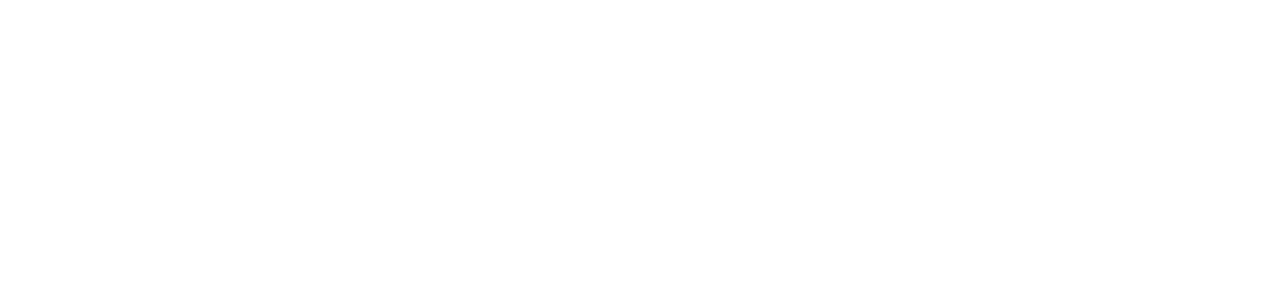
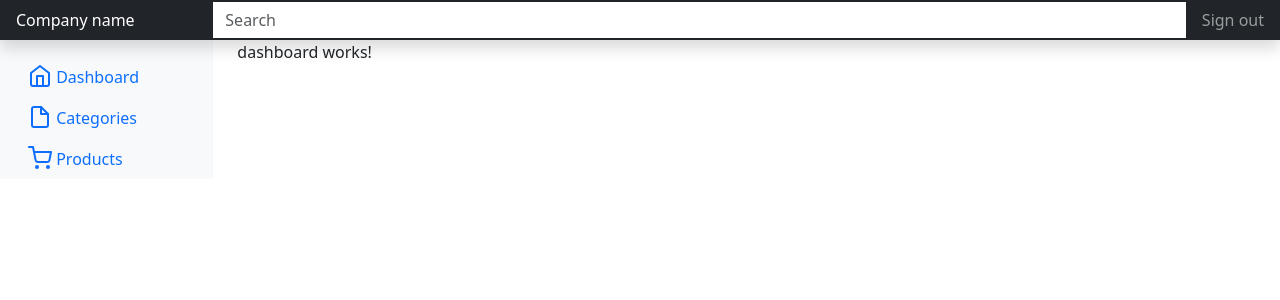
Before and after one commit to PhanThanhDong-Crush/Farmwork1_WE17301, an Angular app: page /admin/dashboard in a window 1280 px wide. Before the commit this address led to /. Shown: the top 300 px of the page. Built offline with nearby package versions, Linux system fonts and the light colour scheme.

Commit message:
FW1-25 <html css Layout-Admin>

```diff
--- a/src/app/app.module.ts
+++ b/src/app/app.module.ts
@@ -14,6 +14,7 @@ import { SignUpComponent } from './components/Client/sign-up/sign-up.component';
 import { LayoutClientComponent } from './layout/layout-client/layout-client.component';
 import { LayoutAdminComponent } from './layout/layout-admin/layout-admin.component';
 import { AboutComponent } from './components/Client/about/about.component';
+import { DashboardComponent } from './components/Admin/dashboard/dashboard.component';
 
 @NgModule({
   declarations: [
@@ -28,7 +29,8 @@ import { AboutComponent } from './components/Client/about/about.component';
     SignUpComponent,
     LayoutClientComponent,
     LayoutAdminComponent,
-    AboutComponent
+    AboutComponent,
+    DashboardComponent
   ],
   imports: [
     BrowserModule,
--- /dev/null
+++ b/src/app/components/Admin/dashboard/dashboard.component.html
@@ -0,0 +1 @@
+<p>dashboard works!</p>
--- a/src/app/layout/layout-admin/layout-admin.component.html
+++ b/src/app/layout/layout-admin/layout-admin.component.html
@@ -1 +1,97 @@
-<p>layout-admin works!</p>
+<body>
+    <svg xmlns="http://www.w3.org/2000/svg" style="display: none;">
+        <symbol id="check2" viewBox="0 0 16 16">
+            <path
+                d="M13.854 3.646a.5.5 0 0 1 0 .708l-7 7a.5.5 0 0 1-.708 0l-3.5-3.5a.5.5 0 1 1 .708-.708L6.5 10.293l6.646-6.647a.5.5 0 0 1 .708 0z">
+            </path>
+        </symbol>
+        <symbol id="circle-half" viewBox="0 0 16 16">
+            <path d="M8 15A7 7 0 1 0 8 1v14zm0 1A8 8 0 1 1 8 0a8 8 0 0 1 0 16z"></path>
+        </symbol>
+        <symbol id="moon-stars-fill" viewBox="0 0 16 16">
+            <path
+                d="M6 .278a.768.768 0 0 1 .08.858 7.208 7.208 0 0 0-.878 3.46c0 4.021 3.278 7.277 7.318 7.277.527 0 1.04-.055 1.533-.16a.787.787 0 0 1 .81.316.733.733 0 0 1-.031.893A8.349 8.349 0 0 1 8.344 16C3.734 16 0 12.286 0 7.71 0 4.266 2.114 1.312 5.124.06A.752.752 0 0 1 6 .278z">
+            </path>
+            <path
+                d="M10.794 3.148a.217.217 0 0 1 .412 0l.387 1.162c.173.518.579.924 1.097 1.097l1.162.387a.217.217 0 0 1 0 .412l-1.162.387a1.734 1.734 0 0 0-1.097 1.097l-.387 1.162a.217.217 0 0 1-.412 0l-.387-1.162A1.734 1.734 0 0 0 9.31 6.593l-1.162-.387a.217.217 0 0 1 0-.412l1.162-.387a1.734 1.734 0 0 0 1.097-1.097l.387-1.162zM13.863.099a.145.145 0 0 1 .274 0l.258.774c.115.346.386.617.732.732l.774.258a.145.145 0 0 1 0 .274l-.774.258a1.156 1.156 0 0 0-.732.732l-.258.774a.145.145 0 0 1-.274 0l-.258-.774a1.156 1.156 0 0 0-.732-.732l-.774-.258a.145.145 0 0 1 0-.274l.774-.258c.346-.115.617-.386.732-.732L13.863.1z">
+            </path>
+        </symbol>
+        <symbol id="sun-fill" viewBox="0 0 16 16">
+            <path
+                d="M8 12a4 4 0 1 0 0-8 4 4 0 0 0 0 8zM8 0a.5.5 0 0 1 .5.5v2a.5.5 0 0 1-1 0v-2A.5.5 0 0 1 8 0zm0 13a.5.5 0 0 1 .5.5v2a.5.5 0 0 1-1 0v-2A.5.5 0 0 1 8 13zm8-5a.5.5 0 0 1-.5.5h-2a.5.5 0 0 1 0-1h2a.5.5 0 0 1 .5.5zM3 8a.5.5 0 0 1-.5.5h-2a.5.5 0 0 1 0-1h2A.5.5 0 0 1 3 8zm10.657-5.657a.5.5 0 0 1 0 .707l-1.414 1.415a.5.5 0 1 1-.707-.708l1.414-1.414a.5.5 0 0 1 .707 0zm-9.193 9.193a.5.5 0 0 1 0 .707L3.05 13.657a.5.5 0 0 1-.707-.707l1.414-1.414a.5.5 0 0 1 .707 0zm9.193 2.121a.5.5 0 0 1-.707 0l-1.414-1.414a.5.5 0 0 1 .707-.707l1.414 1.414a.5.5 0 0 1 0 .707zM4.464 4.465a.5.5 0 0 1-.707 0L2.343 3.05a.5.5 0 1 1 .707-.707l1.414 1.414a.5.5 0 0 1 0 .708z">
+            </path>
+        </symbol>
+    </svg>
+
+    <header class="navbar navbar-dark sticky-top bg-dark flex-md-nowrap p-0 shadow">
+        <a class="navbar-brand col-md-3 col-lg-2 me-0 px-3 fs-6" routerLink="dashboard">Company name</a>
+        <button class="navbar-toggler position-absolute d-md-none collapsed" type="button" data-bs-toggle="collapse"
+            data-bs-target="#sidebarMenu" aria-controls="sidebarMenu" aria-expanded="false"
+            aria-label="Toggle navigation">
+            <span class="navbar-toggler-icon"></span>
+        </button>
+        <input class="form-control form-control-dark w-100 rounded-0 border-0" type="text" placeholder="Search"
+            aria-label="Search">
+        <div class="navbar-nav">
+            <div class="nav-item text-nowrap">
+                <a class="nav-link px-3" href="#">Sign out</a>
+            </div>
+        </div>
+    </header>
+
+    <div class="container-fluid">
+        <div class="row">
+            <!-- menu -->
+            <nav id="sidebarMenu" class="col-md-3 col-lg-2 d-md-block bg-body-tertiary sidebar collapse">
+                <div class="position-sticky pt-3 sidebar-sticky">
+                    <ul class="nav flex-column">
+                        <li class="nav-item">
+                            <a class="nav-link active" aria-current="page" routerLink="dashboard">
+                                <svg xmlns="http://www.w3.org/2000/svg" width="24" height="24" viewBox="0 0 24 24"
+                                    fill="none" stroke="currentColor" stroke-width="2" stroke-linecap="round"
+                                    stroke-linejoin="round" class="feather feather-home align-text-bottom"
+                                    aria-hidden="true">
+                                    <path d="M3 9l9-7 9 7v11a2 2 0 0 1-2 2H5a2 2 0 0 1-2-2z"></path>
+                                    <polyline points="9 22 9 12 15 12 15 22"></polyline>
+                                </svg>
+                                Dashboard
+                            </a>
+                        </li>
+                        <li class="nav-item">
+                            <a class="nav-link" routerLink="categories">
+                                <svg xmlns="http://www.w3.org/2000/svg" width="24" height="24" viewBox="0 0 24 24"
+                                    fill="none" stroke="currentColor" stroke-width="2" stroke-linecap="round"
+                                    stroke-linejoin="round" class="feather feather-file align-text-bottom"
+                                    aria-hidden="true">
+                                    <path d="M13 2H6a2 2 0 0 0-2 2v16a2 2 0 0 0 2 2h12a2 2 0 0 0 2-2V9z"></path>
+                                    <polyline points="13 2 13 9 20 9"></polyline>
+                                </svg>
+                                Categories
+                            </a>
+                        </li>
+                        <li class="nav-item">
+                            <a class="nav-link" routerLink="products">
+                                <svg xmlns="http://www.w3.org/2000/svg" width="24" height="24" viewBox="0 0 24 24"
+                                    fill="none" stroke="currentColor" stroke-width="2" stroke-linecap="round"
+                                    stroke-linejoin="round" class="feather feather-shopping-cart align-text-bottom"
+                                    aria-hidden="true">
+                                    <circle cx="9" cy="21" r="1"></circle>
+                                    <circle cx="20" cy="21" r="1"></circle>
+                                    <path d="M1 1h4l2.68 13.39a2 2 0 0 0 2 1.61h9.72a2 2 0 0 0 2-1.61L23 6H6"></path>
+                                </svg>
+                                Products
+                            </a>
+                        </li>
+
+                    </ul>
+
+                </div>
+            </nav>
+
+            <main class="col-md-9 ms-sm-auto col-lg-10 px-md-4">
+                <router-outlet></router-outlet>
+            </main>
+        </div>
+    </div>
+
+</body>
--- a/src/app/layout/layout-client/layout-client.component.html
+++ b/src/app/layout/layout-client/layout-client.component.html
@@ -67,7 +67,7 @@
         </div>
     </div>
 
-    <main>
+    <main class="pt-3">
         <router-outlet></router-outlet>
     </main>
     <footer class="bg-dark py-4 mt-auto">
```
Also changed, not shown: src/app/app-routing.module.ts (+7 -5 lines), src/app/components/Admin/dashboard/dashboard.component.ts (added, +10 -0 lines), src/app/components/Admin/dashboard/dashboard.component.scss (added), 1 other file (tests, documents, lock files or other folders).
